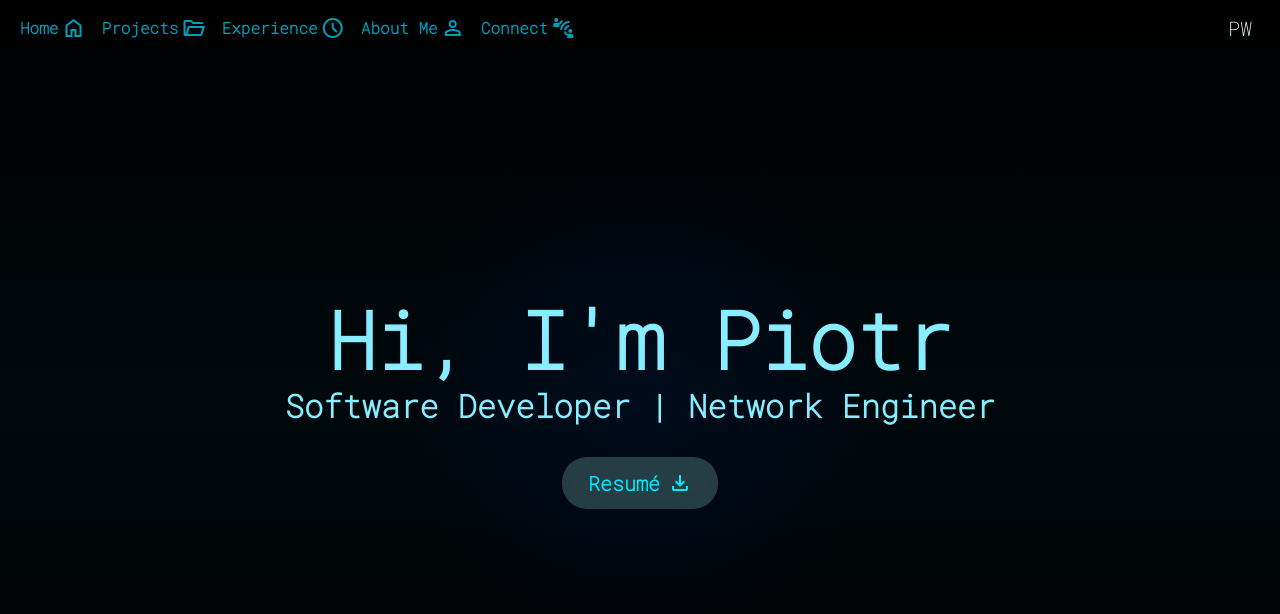
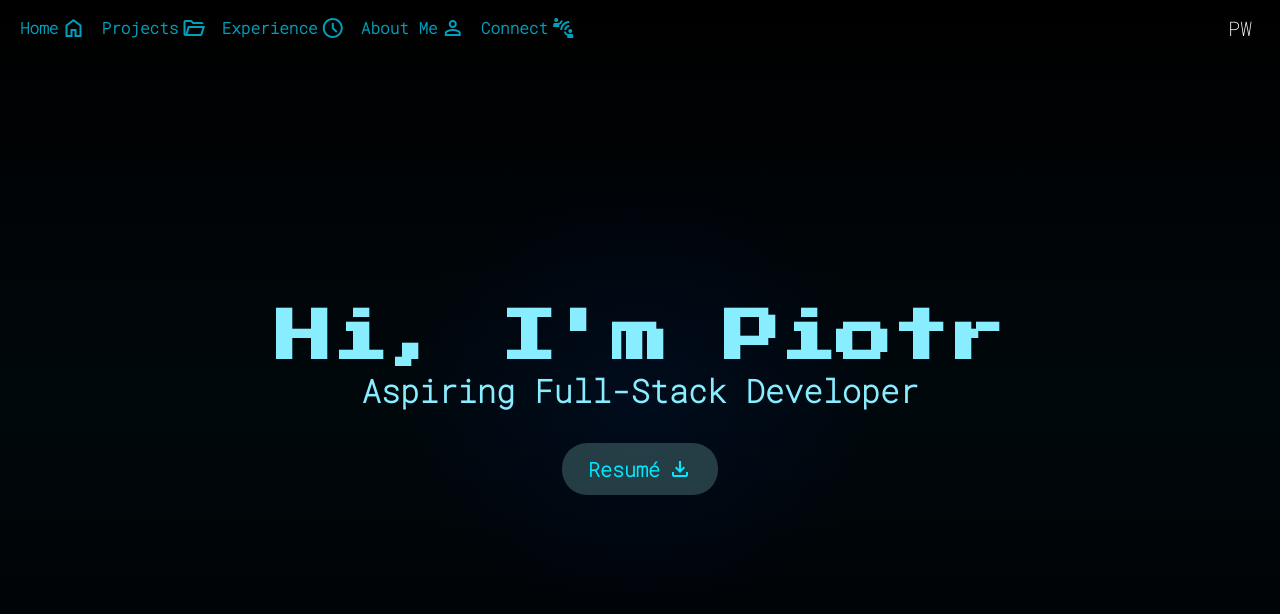
Before and after one commit to piotrwysocki-code/Portfolio-Website, a website built with Vite: page index.html in a window 1280 px wide. Built offline with nearby package versions, Linux system fonts and the light colour scheme; animation ran at ten frames a second; files whose address does not match are found by name.

Commit message:
Updated main title animation finally

```diff
--- a/index.html
+++ b/index.html
@@ -84,9 +84,12 @@
           <div
             class="container-fluid d-flex justify-content-center align-items-center flex-column text-center main"
           >
+            <div class="main-title">
+              <div class="main-title-text">
                 <h1 id="main-title">Hi, I'm Piotr</h1>
-            <h2 id="secondary-title">Software Developer | Network Engineer</h2>
+                <h2 id="secondary-title">Aspiring Full-Stack Developer</h2>
                 <br />
+              </div>
               <div
                 class="container-fluid d-flex flex-row justify-content-center align-items-center btn-box"
               >
@@ -94,6 +97,7 @@
                   Resumé
                   <span class="material-symbols-outlined"> file_download </span>
                 </button>
+              </div>
             </div>
           </div>
           <canvas id="canvas"></canvas>
--- a/script.js
+++ b/script.js
@@ -12,11 +12,61 @@ class Connect {
     }
 }
 
+let isTitleVisible;
+let mainTitleText = $("#main-title").text();
+let splitText = mainTitleText.split(" ");
+
+$("#main-title").text('');
+
+splitText.map((item, index)=>{
+    $("#main-title").append(`
+        <span class="main-title-span">${item}</span>
+    `);
+})
+
+function showTitle(){
+    $('.main-title').hide().fadeIn(1500);
+
+    let char = 0;
+    let timer = setInterval(()=>{
+        $($("#main-title").find($('span'))[char]).addClass(`fade`);
+        char++;
+        if(char == splitText.length){
+            complete(timer);
+            isTitleVisible = true;
+            return;
+        }
+    }, 150);
+}
+
+function complete(timer) {
+    clearInterval(timer);
+    timer = null;
+}
+
+$(()=>{
+    showTitle();
+})
+
 $("#main-section").scroll(()=> {
     if ($("#projects-section-anchor").position().top <= 0) {
         $(".navbar").addClass("navbar-secondary");
     } else {
         $(".navbar").removeClass("navbar-secondary");
+    }
+
+    if  ($(".main-title").position().top <= 0) {
+        if(isTitleVisible == true){
+            $('.main-title').animate({opacity: 0}, 500);
+            isTitleVisible = false;
+        }
+    }
+
+    if  ($(".main-title").position().top >= 0) {
+        if(isTitleVisible == false){
+            $('.main-title').animate({opacity: 1}, 500);
+            isTitleVisible = true;
+        }
     }
 });
 
--- a/style.css
+++ b/style.css
@@ -1,4 +1,5 @@
 @import 'https://fonts.googleapis.com/css?family=Roboto+Mono:100,200';
+@import url('https://fonts.googleapis.com/css2?family=Fredoka+One&family=Press+Start+2P&display=swap');
 
 /* ===== Scrollbar CSS ===== */
   /* Firefox */
@@ -80,9 +81,25 @@ body {
 }
 
 #main-title {
-  font-size: 5rem;
+  font-family: 'Press Start 2P';
+  font-size: 3.5rem;
   margin: 0;
   font-weight: bolder;
+}
+
+.main-title-span{
+  opacity: 0;
+  transition: all 1s ease;
+  transform: translateY(-20px);
+  display: inline-block;
+  color: rgb(55, 0, 255);
+
+}
+
+.main-title-span.fade{
+  opacity: 1;
+  transform: translateY(0px);
+  color: rgb(135, 237, 255);
 }
 
 #secondary-title {
@@ -140,6 +157,10 @@ input[type="text"], input[type="email"], textarea {
 .main {
   width: 100vw;
   height: 100vh;
+}
+
+
+.main-title {
 }
 
 .card {
@@ -242,6 +263,11 @@ input[type="text"], input[type="email"], textarea {
   font-weight: 1000;
 }
 
+
+.about-carousel-item{
+  padding: 3rem 0rem 3rem;
+}
+
 .section-container {
   background: rgb(255,255,255);
   background: linear-gradient(110deg, rgba(255,255,255,0.07) 50%, rgba(255,255,255,0.05) 50.5%);
@@ -253,10 +279,6 @@ input[type="text"], input[type="email"], textarea {
   border: 1px solid rgba( 255, 255, 255, 0.1 );
   padding: 2rem;
   box-sizing: border-box;
-}
-
-.about-carousel-item{
-  padding: 3rem;
 }
 
 #delicious{
```
Also changed, not shown: three.js. Lines whose indentation alone changed are shown as unchanged.
